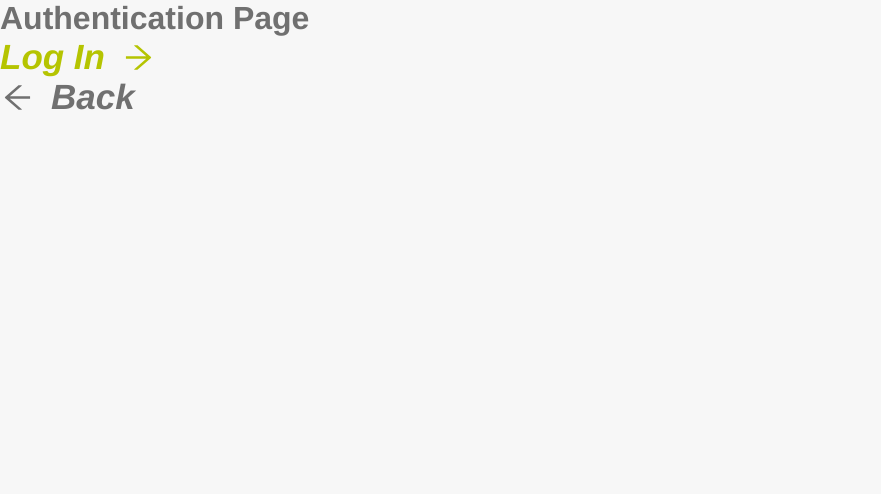
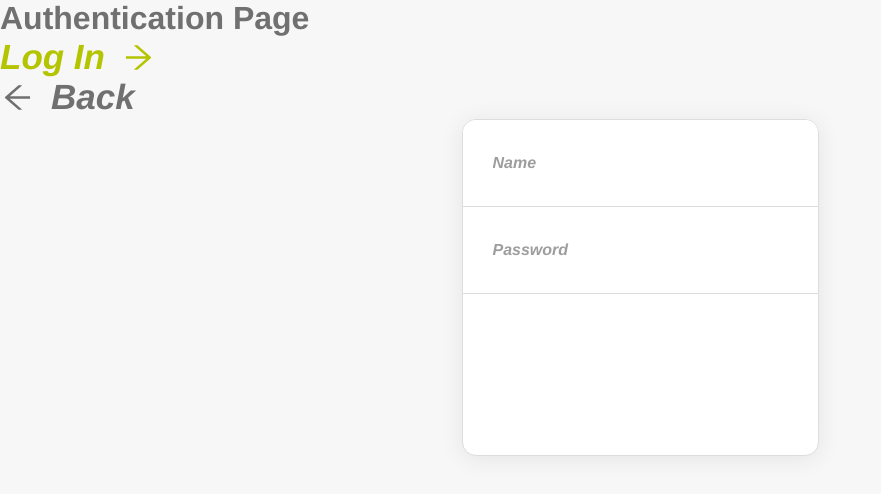
Before and after one commit to gabepinheiro/tgl-react, a React (Vite) app: page /authentication in a window 1280 px wide. Shown: the top 494 px of the page, without its empty margins (0-881 px from the left). Built offline with nearby package versions, Linux system fonts and the light colour scheme.

Commit message:
feat: added styled component Form and Input

```diff
--- /dev/null
+++ b/src/components/form/index.tsx
@@ -0,0 +1,12 @@
+import styled, { css } from 'styled-components'
+
+export const Form = styled.form`
+  box-shadow: 0px 3px 25px #00000014;
+  border-radius: 1.4rem;
+  overflow: hidden;
+
+  ${({ theme }) => css`
+    background-color: ${theme.colors.white};
+    border: 1px solid ${theme.colors.gray300};
+  `}
+`
--- /dev/null
+++ b/src/components/input/index.tsx
@@ -0,0 +1,26 @@
+import styled, { css } from 'styled-components'
+
+export const Input = styled.input`
+  width: 100%;
+  padding: 3.4rem 3.0rem;
+  border:0;
+  outline: none;
+
+  ${({ theme }) => css`
+    border-bottom: 1px solid ${theme.colors.gray300};
+
+    &, &::placeholder {
+      font-size: 1.6rem;
+      color: ${theme.colors.gray400};
+      font-weight: bold;
+      font-style: italic;
+    }
+
+    &:focus {
+      border-color: ${theme.colors.greenLight};
+      &::placeholder {
+        color: transparent;
+      }
+    }
+  `}
+`
--- a/src/pages/auth-page.tsx
+++ b/src/pages/auth-page.tsx
@@ -1,3 +1,5 @@
+import { Form } from '@/components/form'
+import { Input } from '@/components/input'
 import { Link } from '@/components/link'
 
 import {
@@ -12,6 +14,16 @@ function AuthPage () {
       <Link to='/' color='greenLight'>Log In <ArrowRightIcon /></Link>
       <br />
       <Link to='/authentication'><ArrowLeftIcon /> Back</Link>
+
+      <Form style={{
+        width: '357px',
+        height: '337px',
+        margin: '0 auto',
+      }}
+      >
+        <Input placeholder='Name' />
+        <Input placeholder='Password' />
+      </Form>
     </>
   )
 }
```
